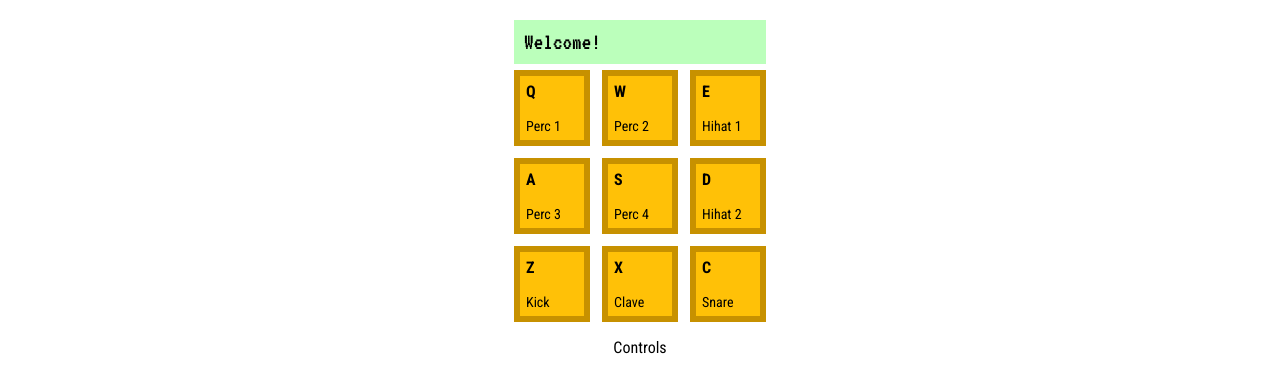
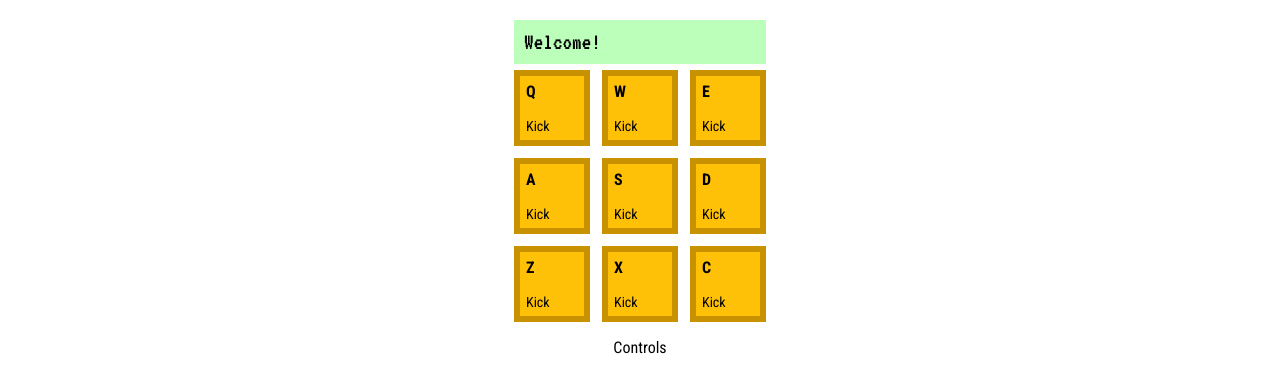
Before and after one commit to Lewis65/drum-machine, a React app: page / in a window 1280 px wide. Shown: the part 130-495 px from the top of the page. Built offline with nearby package versions, Linux system fonts and the light colour scheme.

Commit message:
onKeyPress and onClick events working

```diff
--- a/src/components/App.js
+++ b/src/components/App.js
@@ -1,6 +1,9 @@
 import React, {Component} from 'react';
 import Header from './Header';
 import DrumMachine from './DrumMachine';
+
+//Import audio files
+import kick from './../audio/kick.wav';
 
 export default class App extends Component {
     constructor(props){
@@ -12,8 +15,16 @@ export default class App extends Component {
             useNumPad: false
         }
 
+        this.sounds = [
+            {
+                name: "Kick",
+                src: kick
+            }
+        ];
+
         this.handleControlSwitch = this.handleControlSwitch.bind(this);
         this.handleKeyPress = this.handleKeyPress.bind(this);
+        this.handlePadClick = this.handlePadClick.bind(this);
     }
 
     handleControlSwitch(){
@@ -25,7 +36,14 @@ export default class App extends Component {
         if(controls.includes(e.key)){
             let index = controls.indexOf(e.key);
             console.log("Play sound number " + index);
+            document.getElementById(e.key.toUpperCase()).pause();
+            document.getElementById(e.key.toUpperCase()).play();
         }
+    }
+    handlePadClick(e){
+        let key = e.target.id.slice(-1);
+        console.log(key);
+        document.getElementById(key).play();
     }
 
     componentWillMount(){
@@ -49,7 +67,9 @@ export default class App extends Component {
             display={this.state.display}
             handleControlSwitch={this.handleControlSwitch}
             handleKeyPress={this.handleKeyPress}
+            handlePadClick={this.handlePadClick}
             onKeyPress={this.handleKeyPress}
+            sounds={this.sounds}
             />
 
         </div>
--- a/src/components/DrumMachine.js
+++ b/src/components/DrumMachine.js
@@ -4,19 +4,6 @@ import Display from './Display';
 
 export default class DrumMachine extends Component {
     render(){
-
-        let sounds = [
-            {name: "Perc 1", path: "./perc 1.wav"},
-            {name: "Perc 2", path: ""},
-            {name: "Hihat 1", path: ""},
-            {name: "Perc 3", path: ""},
-            {name: "Perc 4", path: ""},
-            {name: "Hihat 2", path: ""},
-            {name: "Kick", path: ""},
-            {name: "Clave", path: ""},
-            {name: "Snare", path: ""}
-        ];
-
         return (
         <div id="drum-machine">
 
@@ -27,10 +14,10 @@ export default class DrumMachine extends Component {
                 return(
                     <DrumPad
                     key={index}
-                    id={sounds[index].name}
                     keyPress={keyPress.toUpperCase()}
-                    label={sounds[index].name}
                     index={index}
+                    audio={this.props.sounds[0]}
+                    handlePadClick={this.props.handlePadClick}
                     />
                 )
             })}
--- a/src/components/DrumPad.js
+++ b/src/components/DrumPad.js
@@ -5,12 +5,15 @@ export default class DrumPad extends Component {
         console.log(this.props, this.key)
         return (
         <div className="drum-pad">
+            <div className="drum-pad-overlay" id={"drum-pad-" + this.props.keyPress} onMouseDown={this.props.handlePadClick}>
+            </div>
             <div className="drum-pad-key">
                 {this.props.keyPress}
             </div>
             <div className="drum-pad-label">
-                {this.props.label}
+                {this.props.audio.name}
             </div>
+            <audio className="clip" id={this.props.keyPress} src={this.props.audio.src}></audio>
         </div>
         );
     }
--- a/src/styles/main.scss
+++ b/src/styles/main.scss
@@ -149,6 +149,7 @@ $font-stack: 'Roboto Condensed', sans-serif;
         justify-content: space-between;
         margin: 6px;
         padding: 6px;
+        position: relative;
         width: 52px;
         @media #{$mobile} {
             justify-content: flex-end;
@@ -167,6 +168,15 @@ $font-stack: 'Roboto Condensed', sans-serif;
             @media #{$mobile} {
                 display: none;
             }
+        }
+        .drum-pad-overlay {
+            border: 6px solid $secondary-dark;
+            position: absolute;
+            top: -6px;
+            left: -6px;
+            height: 100%;
+            width: 100%;
+            z-index: 2;
         }
     }
 }
```
